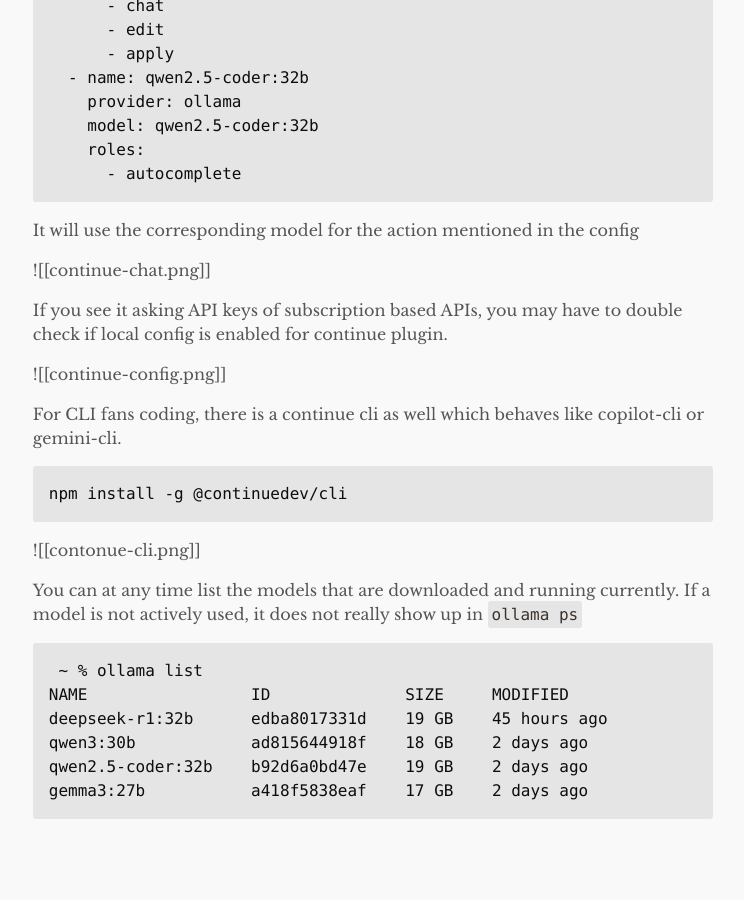
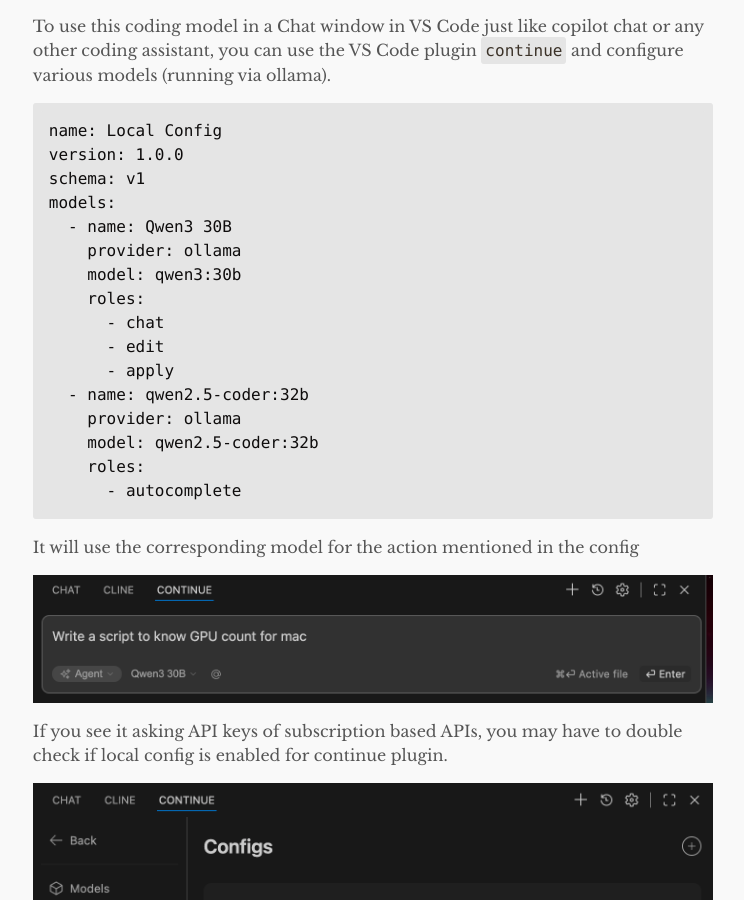
Before and after one commit to neilghosh/neilghosh.github.io, a Jekyll site: the page built from _posts/2025/2026-12-28-run-your-own-ChatGPT.md, in a window 1280 px wide and 900 px high, scrolled down 3467 px. Shown: the whole window, without its empty margins (394-1138 px from the left). Built offline with Jekyll 4.4.1, drawn with Linux system fonts in a browser that asks for light colours.

Commit message:
Refactor code structure and remove redundant code blocks for improved readability and maintainability

````diff
--- a/_posts/2025/2026-12-28-run-your-own-ChatGPT.md
+++ b/_posts/2025/2026-12-28-run-your-own-ChatGPT.md
@@ -80,7 +81,7 @@
 
 Once the docker container runs, just point to http://localhost:3000/
 
-![[opem-ui.png]]
+![Open WebUI Interface](/assets/2025/ollama-open-webui.png)
 
 You could also use the API.
 
@@ -142,11 +143,11 @@
 
 It will use the corresponding model for the action mentioned in the config
 
-![[continue-chat.png]]
+![Continue Chat in VS Code](/assets/2025/vscode-continue-chat.png)
 
 If you see it asking API keys of subscription based APIs, you may have to double check if local config is enabled for continue plugin.
 
-![[continue-config.png]]
+![Continue Plugin Configuration](/assets/2025/vscode-continue-config.png)
 
 For CLI fans coding, there is a continue cli as well which behaves like copilot-cli or gemini-cli.
 
@@ -154,7 +155,7 @@
 npm install -g @continuedev/cli
 ```
 
-![[contonue-cli.png]]
+![Continue CLI in Terminal](/assets/2025/continue-cli-terminal.png)
 
 You can at any time list the models that are downloaded and running currently. If a model is not actively used, it does not really show up in `ollama ps`
 
````
Also changed, not shown: other parts of _posts/2025/2026-12-28-run-your-own-ChatGPT.md (+1 -0 lines), assets/2025/continue-cli-terminal.png (renamed from assets/2025/contonue-cli.png), assets/2025/ollama-open-webui.png (renamed from assets/2025/opem-ui.png), assets/2025/vscode-continue-chat.png (renamed from assets/2025/continue-chat.png), assets/2025/vscode-continue-config.png (renamed from assets/2025/continue-config.png).
